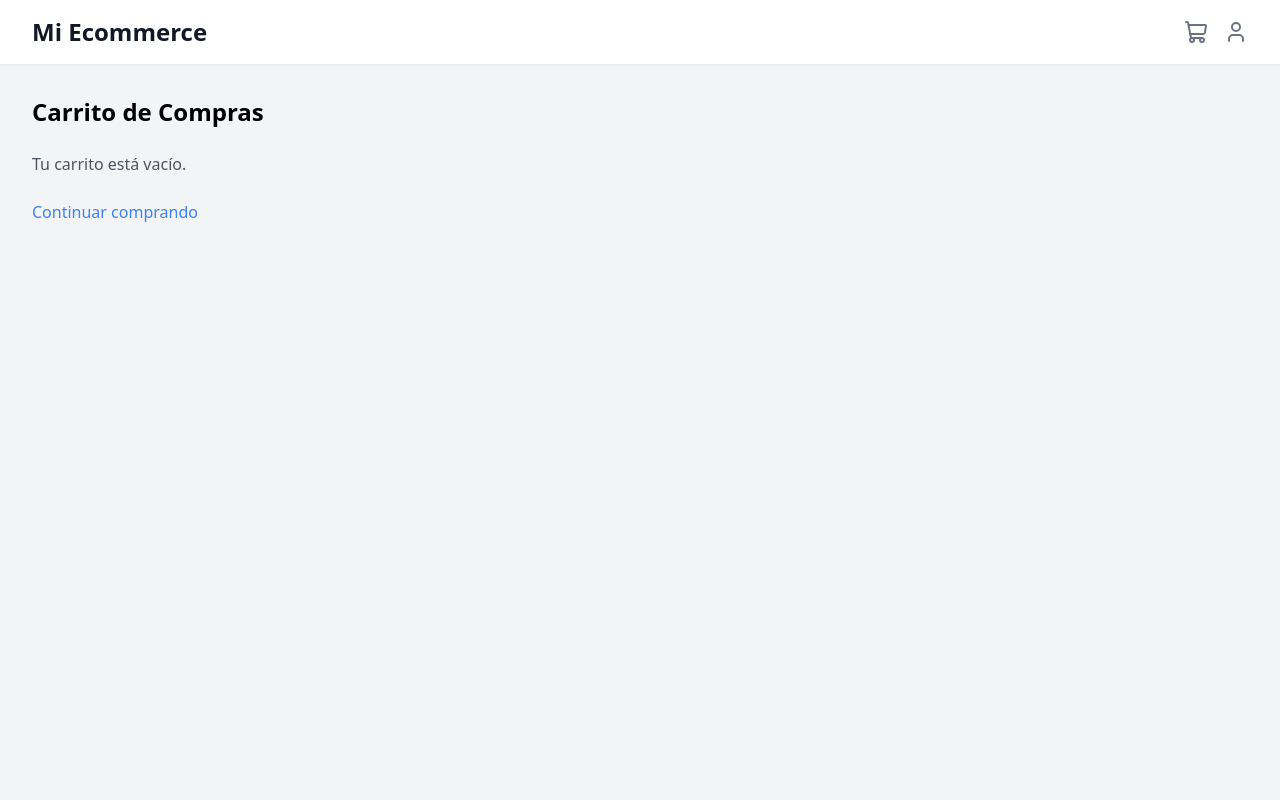
After one commit to Eforer/ecommerce-basic, a Flask app: page /carrito in a window 1280 px wide. The commit adds this page. Run offline with Flask 3, Linux system fonts and the light colour scheme; some libraries are stand-ins or nearby versions.

Commit message:
Descripcion y carrito de compras

```diff
--- a/server.py
+++ b/server.py
@@ -1,58 +1,56 @@
-from flask import Flask, render_template, request, jsonify, redirect, url_for
+from flask import Flask, render_template, request, redirect, url_for, session
 from flask_cors import CORS
-import pymysql
-import os
+from producto import Producto
 
 app = Flask(__name__)
+app.secret_key = 'tu_clave_secreta'  # Asegúrate de cambiar esto a una clave segura
 CORS(app)
-
-# Configuración de la base de datos
-db_config = {
-    'host': os.environ.get('DB_HOST', 'localhost'),
-    'user': os.environ.get('DB_USER', 'root'),
-    'password': os.environ.get('DB_PASSWORD', 'password'),
-    'database': os.environ.get('DB_NAME', 'ecommerce_db'),
-    'cursorclass': pymysql.cursors.DictCursor
-}
-
-def get_db_connection():
-    return pymysql.connect(**db_config)
 
 @app.route('/')
 def home():
-    connection = get_db_connection()
-    try:
-        with connection.cursor() as cursor:
-            cursor.execute('SELECT * FROM producto')
-            productos = cursor.fetchall()
-
-        with connection.cursor() as cursor:
-            cursor.execute('SELECT * FROM categoria')
-            categorias = cursor.fetchall()
-    finally:
-        connection.close()
-
+    productos = Producto.get_all()
+    # Asumiendo que tienes una clase similar para Categoria
+    # categorias = Categoria.get_all()
+    categorias = []  # Por ahora, dejamos esto vacío
     return render_template('home.html', productos=productos, categorias=categorias)
 
 @app.route('/producto/<int:id>')
 def detalle_producto(id):
-    connection = get_db_connection()
-    try:
-        with connection.cursor() as cursor:
-            cursor.execute('SELECT * FROM producto WHERE id_producto = %s', (id,))
-            producto = cursor.fetchone()
-        if producto:
-            return render_template('producto.html', producto=producto)
-        else:
-            return "Producto no encontrado", 404
-    finally:
-        connection.close()
+    producto = Producto.get_by_id(id)
+    if producto:
+        return render_template('producto.html', producto=producto)
+    else:
+        return "Producto no encontrado", 404
 
 @app.route('/agregar_al_carrito/<int:id>', methods=['POST'])
 def agregar_al_carrito(id):
-    # Aquí iría la lógica para agregar al carrito
-    # Por ahora, solo devolvemos un mensaje de éxito
-    return f"<div class='text-green-500'>Producto {id} añadido al carrito</div>"
+    if 'carrito' not in session:
+        session['carrito'] = []
+
+    producto = Producto.get_by_id(id)
+    if producto:
+        carrito = session['carrito']
+        item = next((item for item in carrito if item['id'] == id), None)
+        if item:
+            item['cantidad'] += 1
+        else:
+            carrito.append({
+                'id': producto.id_producto,
+                'nombre': producto.nombre,
+                'descripcion': producto.descripcion,
+                'precio': float(producto.precio),
+                'cantidad': 1
+            })
+        session['carrito'] = carrito
+        return f"<div class='text-green-500'>Producto {producto.nombre} añadido al carrito</div>"
+    else:
+        return "Producto no encontrado", 404
+
+@app.route('/carrito')
+def ver_carrito():
+    carrito = session.get('carrito', [])
+    total = sum(item['precio'] * item['cantidad'] for item in carrito)
+    return render_template('carrito.html', carrito=carrito, total=total)
 
 if __name__ == '__main__':
     app.run(debug=True)
--- /dev/null
+++ b/templates/carrito.html
@@ -0,0 +1,69 @@
+<!DOCTYPE html>
+<html lang="es">
+<head>
+    <meta charset="UTF-8">
+    <meta name="viewport" content="width=device-width, initial-scale=1.0">
+    <title>Carrito de Compras - Mi Ecommerce</title>
+    <script src="https://cdn.tailwindcss.com"></script>
+    <script src="https://unpkg.com/htmx.org@1.9.10"></script>
+    <script src="https://unpkg.com/lucide@latest"></script>
+</head>
+<body class="min-h-screen bg-gray-100">
+    <header class="bg-white shadow-sm">
+        <div class="max-w-7xl mx-auto px-4 sm:px-6 lg:px-8 py-4 flex justify-between items-center">
+            <h1 class="text-2xl font-bold text-gray-900">
+                <a href="{{ url_for('home') }}">Mi Ecommerce</a>
+            </h1>
+            <div class="flex items-center space-x-4">
+                <a href="{{ url_for('ver_carrito') }}" class="text-gray-500 hover:text-gray-700">
+                    <i data-lucide="shopping-cart"></i>
+                </a>
+                <button class="text-gray-500 hover:text-gray-700">
+                    <i data-lucide="user"></i>
+                </button>
+            </div>
+        </div>
+    </header>
+    <main class="max-w-7xl mx-auto px-4 sm:px-6 lg:px-8 py-8">
+        <h2 class="text-2xl font-bold mb-6">Carrito de Compras</h2>
+        {% if carrito %}
+            <div class="bg-white shadow-md rounded-lg overflow-hidden">
+                <table class="min-w-full divide-y divide-gray-200">
+                    <thead class="bg-gray-50">
+                        <tr>
+                            <th class="px-6 py-3 text-left text-xs font-medium text-gray-500 uppercase tracking-wider">Producto</th>
+                            <th class="px-6 py-3 text-left text-xs font-medium text-gray-500 uppercase tracking-wider">Cantidad</th>
+                            <th class="px-6 py-3 text-left text-xs font-medium text-gray-500 uppercase tracking-wider">Precio</th>
+                            <th class="px-6 py-3 text-left text-xs font-medium text-gray-500 uppercase tracking-wider">Subtotal</th>
+                        </tr>
+                    </thead>
+                    <tbody class="bg-white divide-y divide-gray-200">
+                        {% for item in carrito %}
+                            <tr>
+                                <td class="px-6 py-4 whitespace-nowrap">{{ item.nombre }}</td>
+                                <td class="px-6 py-4 whitespace-nowrap">{{ item.cantidad }}</td>
+                                <td class="px-6 py-4 whitespace-nowrap">${{ "%.2f"|format(item.precio) }}</td>
+                                <td class="px-6 py-4 whitespace-nowrap">${{ "%.2f"|format(item.precio * item.cantidad) }}</td>
+                            </tr>
+                        {% endfor %}
+                    </tbody>
+                </table>
+            </div>
+            <div class="mt-6 text-right">
+                <p class="text-xl font-bold">Total: ${{ "%.2f"|format(total) }}</p>
+                <button class="mt-4 bg-blue-500 text-white px-6 py-2 rounded hover:bg-blue-600">
+                    Proceder al pago
+                </button>
+            </div>
+        {% else %}
+            <p class="text-gray-600">Tu carrito está vacío.</p>
+        {% endif %}
+        <a href="{{ url_for('home') }}" class="mt-6 inline-block text-blue-500 hover:underline">
+            Continuar comprando
+        </a>
+    </main>
+    <script>
+        lucide.createIcons();
+    </script>
+</body>
+</html>
--- a/templates/home.html
+++ b/templates/home.html
@@ -13,9 +13,9 @@
         <div class="max-w-7xl mx-auto px-4 sm:px-6 lg:px-8 py-4 flex justify-between items-center">
             <h1 class="text-2xl font-bold text-gray-900">Mi Ecommerce</h1>
             <div class="flex items-center space-x-4">
-                <button class="text-gray-500 hover:text-gray-700">
+                <a href="{{ url_for('ver_carrito') }}" class="text-gray-500 hover:text-gray-700">
                     <i data-lucide="shopping-cart"></i>
-                </button>
+                </a>
                 <button class="text-gray-500 hover:text-gray-700">
                     <i data-lucide="user"></i>
                 </button>
@@ -40,6 +40,7 @@
                 </div>
                 <div class="p-4">
                     <h3 class="text-lg font-semibold">{{ producto.nombre }}</h3>
+                    <p class="text-sm text-gray-500 mt-1">{{ producto.descripcion }}</p>
                     <p class="text-sm text-gray-500 mt-1">Stock: {{ producto.stock }}</p>
                     <div class="mt-4 flex justify-between items-center">
                         <span class="text-lg font-bold">${{ "%.2f"|format(producto.precio) }}</span>
--- a/templates/producto.html
+++ b/templates/producto.html
@@ -15,9 +15,9 @@
                 <a href="{{ url_for('home') }}">Mi Ecommerce</a>
             </h1>
             <div class="flex items-center space-x-4">
-                <button class="text-gray-500 hover:text-gray-700">
+                <a href="{{ url_for('ver_carrito') }}" class="text-gray-500 hover:text-gray-700">
                     <i data-lucide="shopping-cart"></i>
-                </button>
+                </a>
                 <button class="text-gray-500 hover:text-gray-700">
                     <i data-lucide="user"></i>
                 </button>
```
Also changed, not shown: bd.sql (+10 -10 lines), mysqlconnection.py (added, +29 -0 lines), producto.py (added, +52 -0 lines).
